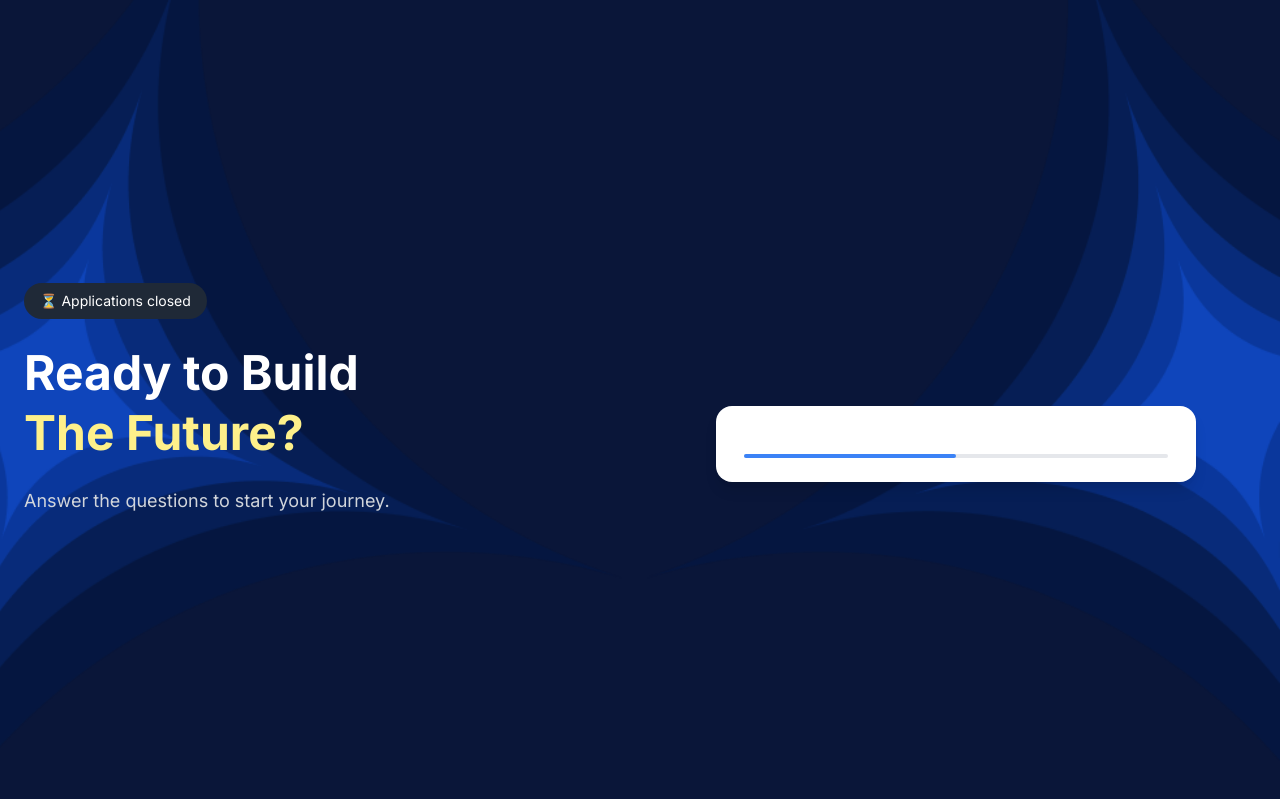
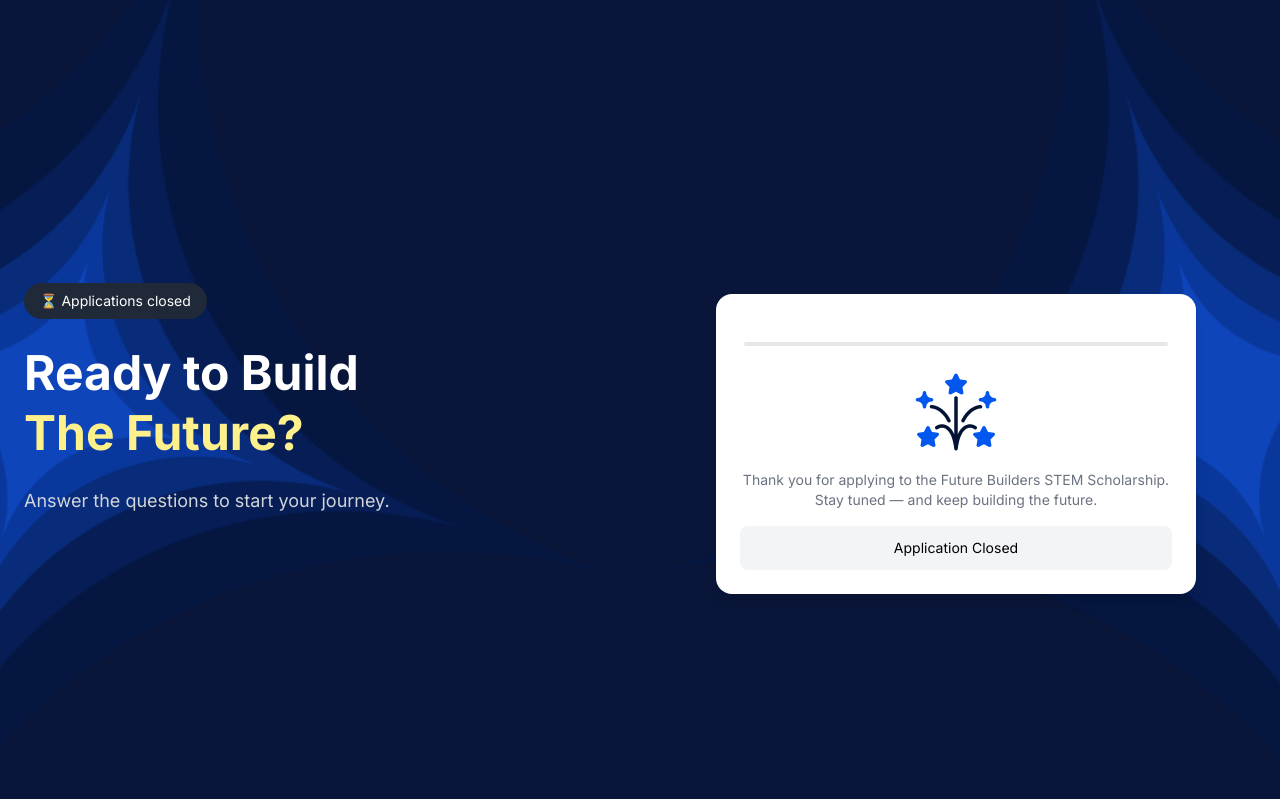
Before and after one commit to alphariccide008/MxL, a Flask app: page /form in a window 1280 px wide. Shown: the part 4706-5505 px from the top of the page. Run offline with Flask 3, Linux system fonts and the light colour scheme; some libraries are stand-ins or nearby versions; some web fonts are replaced.

Commit message:
closed application

```diff
--- a/pkg/templates/users/index.html
+++ b/pkg/templates/users/index.html
@@ -626,7 +626,7 @@
         <!-- Progress Bar -->
          <div class="flex justify-between mb-4">
           <div class="h-1 flex-1 bg-gray-200 mx-1 rounded-full">
-            <div id="progress" class="h-1 bg-blue-500 rounded-full w-1/2"></div> </div> </div>
+             </div> </div>
             <!-- Step 1 -->
 
           <!-- Step 2 -->
@@ -639,7 +639,7 @@
 
 
           <!-- Step 6 (Final Success) -->
-           <div class="step hidden text-center" id="successStep">
+           <div class="step text-center" id="successStep">
             <div class="flex justify-center mb-4"> <span class="text-blue-600 text-5xl">
               <img src="/static/img/submit.png" alt=""></span>
             </div>
```
